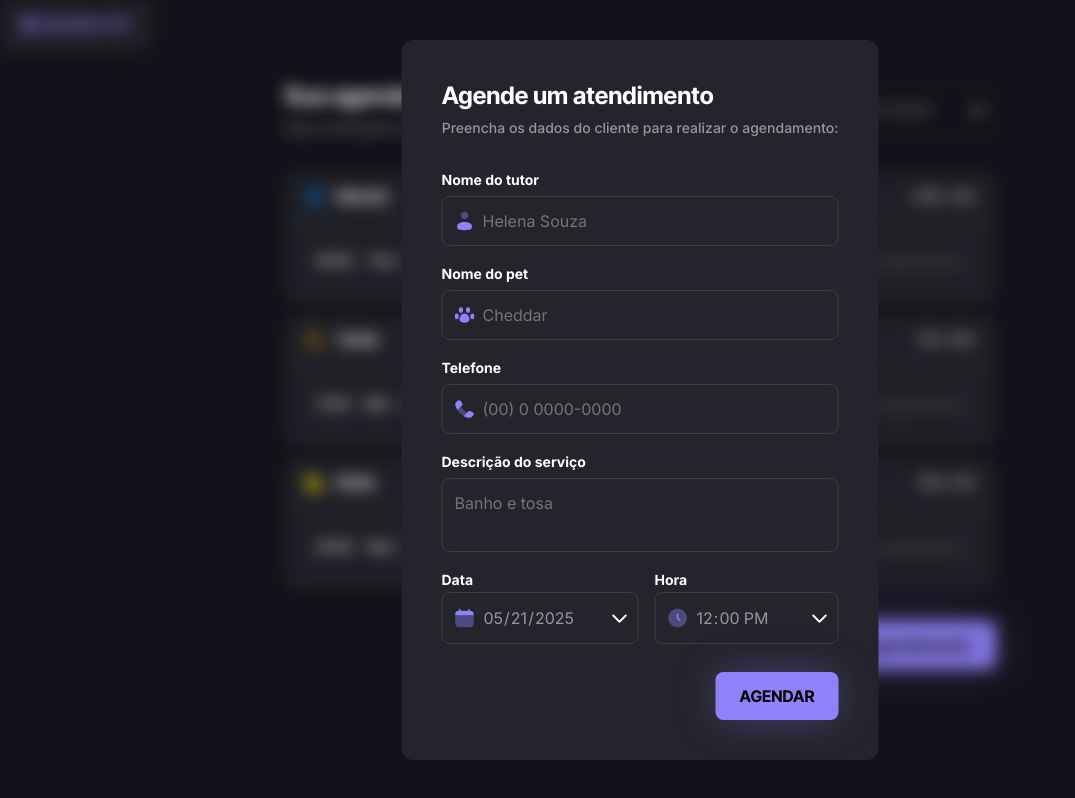
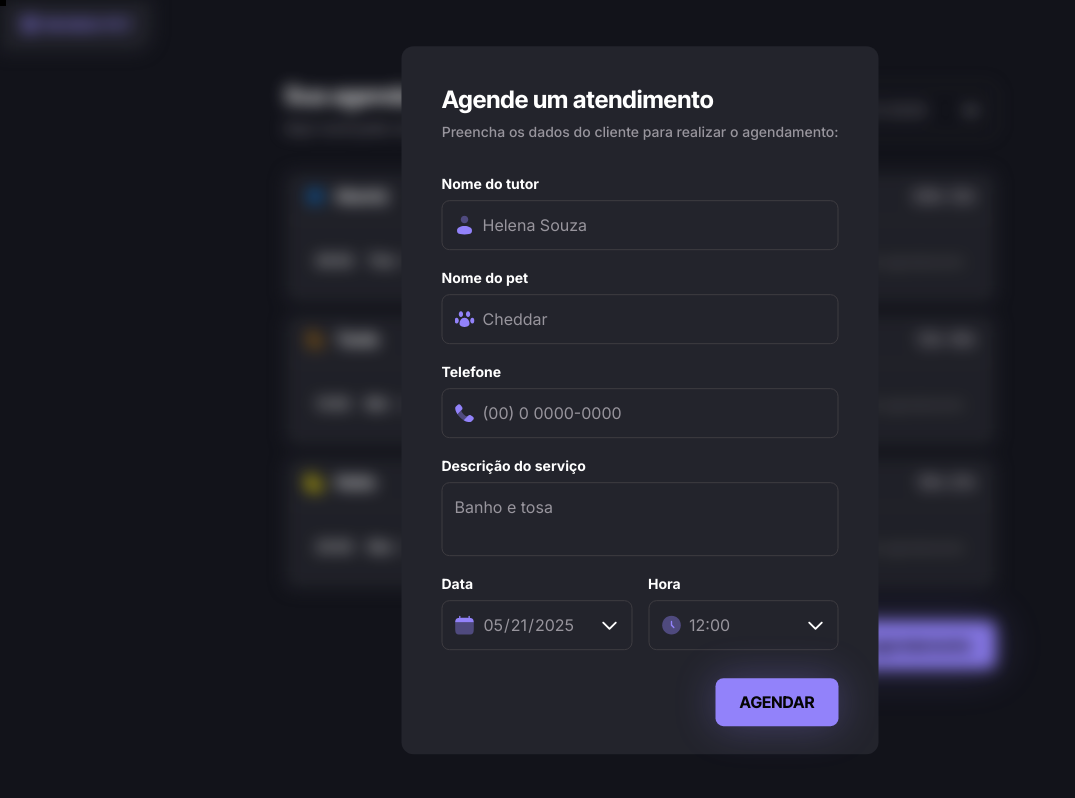
Before and after one commit to gabnunesdev/mundo-pet, a website built with webpack: page index.html in a window 1280 px wide. Both pictures are taken after a click on the button "Novo agendamento". Shown: the whole page, without its empty margins (0-1075 px from the left). Built offline with nearby package versions, Linux system fonts and the light colour scheme.

Commit message:
feat: refactor scheduling form and modal functionality with improved styling and event handling

```diff
--- a/index.html
+++ b/index.html
@@ -30,9 +30,6 @@
             <section class="input-section">
               <img src="./src/assets/calendar.svg" alt="Ícone de calendário" />
               <input type="date" name="input-date" id="input-date" />
-              <span class="arrow-icon">
-                <img src="./src/assets/arrow-down.svg" alt="" />
-              </span>
             </section>
           </header>
 
@@ -182,40 +179,39 @@
             </section>
           </div>
 
-          <div class="input-wrapper date">
-            <div class="date-wrapper">
-              <label for="input-date">Data</label>
-              <section class="input-section">
+          <div class="date-wrapper">
+
+            <div class="date-inner">
+              <label for="form-date">Data</label>
+              <section class="date-section">
                 <img
                   src="./src/assets/calendar.svg"
                   alt="Ícone de calendário"
                 />
-                <input type="date" name="input-date" id="input-date" />
-                <span class="arrow-icon">
-                  <img src="./src/assets/arrow-down.svg" alt="" />
-                </span>
+                <input type="date" name="date" id="form-date" />
               </section>
             </div>
 
-            <div class="hour-wrapper">
+            <div class="hour-inner">
               <label for="input-hour">Hora</label>
-              <section class="input-section">
+              <section class="hour-section">
                 <img src="./src/assets/clock.svg" alt="Ícone de relógio" />
                 <input
-                  type="time"
-                  name="input-hour"
-                  id="input-hour"
-                  value="12:00"
+                  type="text"
+                  id="input-section"
+                  placeholder="12:00"
+                  autocomplete="off"
                 />
-                <span class="arrow-icon">
-                  <img src="./src/assets/arrow-down.svg" alt="" />
-                </span>
+                <img src="./src/assets/arrow-down.svg" alt="ícone de seta" id="hour-btn" />
               </section>
+              <ul class="hour-list hidden"></ul>
             </div>
           </div>
         </fieldset>
 
-        <button type="submit" id="btn-schedule">AGENDAR</button>
+        <div class="button-wrapper">
+          <button type="submit" id="btn-schedule">AGENDAR</button>
+        </div>
       </form>
     </dialog>
   </body>
--- a/src/form.js
+++ b/src/form.js
@@ -6,14 +6,19 @@ const mainContainer = document.querySelector(".main-container");
 
 btnNew.addEventListener("click", () => {
   modal.showModal();
-  mainContainer.classList.add("blur");
+  mainContainer.classList.toggle("blur");
 });
-
-
 
 btnSchedule.addEventListener("click", () => {
   setTimeout(() => {
     modal.close();
-    mainContainer.classList.remove("blur");
+    mainContainer.classList.toggle("blur");
   }, 1000);
 });
+
+document.addEventListener("keyup", (event) => {
+  if (event.key === "Escape") {
+    modal.close();
+    mainContainer.classList.remove("blur");
+  }
+});
--- a/src/main.js
+++ b/src/main.js
@@ -15,3 +15,4 @@ import "./styles/main-container.css";
 //JS
 import "./form.js";
 import "./modules/form/submit.js";
+import "./modules/page-load.js";
--- /dev/null
+++ b/src/modules/form/hours-load.js
@@ -0,0 +1,23 @@
+import dayjs from "dayjs";
+import { openingHours } from "../../utils/opening-hours.js";
+
+export function hoursLoad({ date }) {
+  const opening = openingHours.map((hour) => {
+    //Recupera a hora
+    const [scheduleHour] = hour.split(":");
+
+    //Adiciona a hora na data e verifica se está no passado.
+    const isHourPast = dayjs(date).add(scheduleHour, "hour").isAfter(dayjs());
+
+    //Define se o horário está disponível
+    return {
+      hour,
+      available: isHourPast,
+    };
+  });
+
+  //Renderiza os horários
+  opening.forEach(({ hour, available }) => {
+    const li = document.createElement("li");
+  });
+}
--- a/src/modules/form/submit.js
+++ b/src/modules/form/submit.js
@@ -2,15 +2,12 @@ import dayjs from "dayjs";
 
 const form = document.querySelector("form");
 const filterDate = document.querySelector("#input-date");
-const scheduleDate = document.querySelector("fieldset #input-date");
+const scheduleDate = document.querySelector("fieldset #form-date");
 const today = dayjs(new Date()).format("YYYY-MM-DD");
 
-console.log(filterDate);
-console.log(scheduleDate);
 filterDate.value = today;
 
 scheduleDate.value = today;
-
 
 //Define a data mínima como a data atual.
 filterDate.min = today;
--- /dev/null
+++ b/src/modules/page-load.js
@@ -0,0 +1,5 @@
+import { schedulesDay } from "./schedules/load.js";
+
+document.addEventListener("DOMContentLoaded", function () {
+  schedulesDay();
+});
--- /dev/null
+++ b/src/modules/schedules/load.js
@@ -0,0 +1,10 @@
+import { hoursLoad } from "../form/hours-load.js";
+
+//Seleciona o input de data
+const scheduleDate = document.getElementById("form-date");
+export function schedulesDay() {
+  //Obtém a data do input
+  const date = scheduleDate.value;
+  //Renderiza as horas disponíveis.
+  hoursLoad({ date });
+}
--- a/src/styles/form.css
+++ b/src/styles/form.css
@@ -1,22 +1,20 @@
-dialog {
+form {
+  display: flex;
+  flex-direction: column;
+  align-items: flex-end;
+  gap: 1.75rem;
+
   border: none;
-  padding: 2.5rem;
+  padding: 37.5px 40px 28px 40px;
   border-radius: 0.75rem;
-  max-width: 29.8125rem;
-  width: 100%;
+
+  width: 29.8125rem;
   position: fixed;
   top: 50%;
   left: 50%;
+
   transform: translate(-50%, -50%);
   background-color: var(--background-tertiary);
-}
-
-form {
-  display: flex;
-  flex-direction: column;
-  margin-inline: auto;
-  align-items: flex-end;
-  gap: 1.75rem;
 }
 
 form img {
@@ -59,13 +57,23 @@ fieldset .input-wrapper label {
   color: var(--content-primary);
 }
 
-fieldset .input-wrapper input[type="text"] {
-  all: unset;
+fieldset .input-wrapper input[type="text"],
+textarea {
+  border: none;
+  background: none;
+  outline: none;
 }
 
 fieldset .input-wrapper .input-section textarea {
-  all: unset;
+  width: 100%;
   color: var(--content-primary);
+  resize: none;
+}
+
+fieldset .input-wrapper textarea::placeholder,
+input[type="text"]::placeholder {
+  font: 400 1rem/1.5 "Inter", sans-serif;
+  color: var(--content-secondary);
 }
 
 fieldset .input-wrapper .input-section {
@@ -73,13 +81,12 @@ fieldset .input-wrapper .input-section {
   flex-direction: row;
   padding: 12px;
   align-items: center;
+  width: 100%;
 
   border: 1px solid var(--border-primary);
   border-radius: 0.5rem;
 
   font: 400 1rem/1.5 "Inter", sans-serif;
-
-  position: relative;
 }
 
 fieldset .input-wrapper input[type="text"] {
@@ -87,14 +94,61 @@ fieldset .input-wrapper input[type="text"] {
   color: var(--content-primary);
 }
 
-fieldset .date {
+fieldset .date-wrapper {
   display: grid;
-  grid-template-columns: 1fr 1fr;
+  grid-template-columns: repeat(2, 11.9063rem);
   gap: 1rem;
-  position: relative;
 }
 
-input[type="time"],
+fieldset .date-wrapper .date-section {
+  display: flex;
+  flex-direction: row;
+  padding: 12px;
+  align-items: center;
+  max-width: 100%;
+  height: 50.19px;
+
+  border: 1px solid var(--border-primary);
+  border-radius: 0.5rem;
+
+  font: 400 1rem/1.5 "Inter", sans-serif;
+}
+
+fieldset .date-wrapper .hour-section {
+  display: flex;
+  flex-direction: row;
+  padding: 0.75rem 0.75rem;
+  max-width: 190.5px;
+  align-items: center;
+
+  border: 1px solid var(--border-primary);
+  border-radius: 0.5rem;
+
+  font: 400 1rem/1.5 "Inter", sans-serif;
+}
+
+fieldset .date-wrapper .hour-section input {
+  background: none;
+  border: none;
+  outline: none;
+  margin-left: 0.5rem;
+  width: 100%;
+  font: 400 1rem/1.5 "Inter", sans-serif;
+  box-sizing: border-box;
+}
+
+fieldset .hour-inner {
+  display: flex;
+  flex-direction: column;
+  gap: 0.25rem;
+}
+
+fieldset .date-inner {
+  display: flex;
+  flex-direction: column;
+  gap: 0.25rem;
+}
+
 input[type="date"] {
   background: none;
   border: none;
@@ -102,38 +156,33 @@ input[type="date"] {
   font: 400 1rem/1.5 "Inter", sans-serif;
 }
 
-fieldset .date input[type="time"] {
+fieldset .date-wrapper input[type="date"] {
   margin-left: 0.5rem;
   color: var(--content-secondary);
 }
 
-fieldset .date input[type="date"] {
-  margin-left: 0.5rem;
-  color: var(--content-secondary);
+input[type="date"]::-webkit-calendar-picker-indicator {
+  background-image: url("../assets/arrow-down.svg");
+  z-index: 1;
+  width: 20px;
+  height: 20px;
 }
 
-input[type="date"] {
-  width: 100%;
+fieldset .hour-section img:nth-child(3) {
+  cursor: pointer;
 }
 
-form input[type="time"] {
-  width: 100%;
+fieldset .date-section input[type="date"]::-webkit-calendar-picker-indicator {
+  background-image: url("../assets/arrow-down.svg");
+  z-index: 1;
+  position: relative;
+  right: 8px;
+  cursor: pointer;
 }
 
-input[type="date"]::-webkit-calendar-picker-indicator {
-  opacity: 0;
-  z-index: 1;
-}
-
-.arrow-icon {
-  position: absolute;
-  max-height: 1.25rem;
-  right: 8px;
-}
-
-input[type="time"]::-webkit-calendar-picker-indicator {
-  opacity: 0;
-  z-index: 1;
+.date-wrapper label {
+  font: var(--font-label-medium);
+  color: var(--content-primary);
 }
 
 form button {
@@ -150,7 +199,29 @@ form button {
   box-shadow: 0 0 40px 0 rgba(146, 130, 250, 0.3);
 }
 
+.button-wrapper {
+  display: flex;
+  justify-content: flex-end;
+}
+
 form button:hover {
   box-shadow: 0 0 40px 0 rgba(146, 130, 250, 0.411);
   transition: 0.3s ease-out;
 }
+
+dialog[open] {
+  animation: fadeInModal 0.3s ease-out forwards;
+}
+
+@keyframes fadeInModal {
+  from {
+    opacity: 0;
+  }
+  to {
+    opacity: 1;
+  }
+}
+
+.hidden {
+  display: none;
+}
--- a/src/styles/global.css
+++ b/src/styles/global.css
@@ -46,6 +46,7 @@
   --font-label-small: 700 12px/16px "Inter", sans-serif;
 
   --font-link: 500 12px/16px "Inter", sans-serif;
+  --font-input: 400  1rem/1.5 "Inter", sans-serif;
 }
 
 body {
@@ -71,3 +72,8 @@ ul {
 strong {
   color: var(--content-primary);
 }
+
+input[type="text"], textarea {
+  color: var(--content-primary);
+  font: var(--font-input);
+}
--- a/src/styles/main-container.css
+++ b/src/styles/main-container.css
@@ -1,4 +1,4 @@
-.main-container.blur {
+.blur {
   filter: blur(8px);
   transition: filter 0.3s ease;
 }
```
